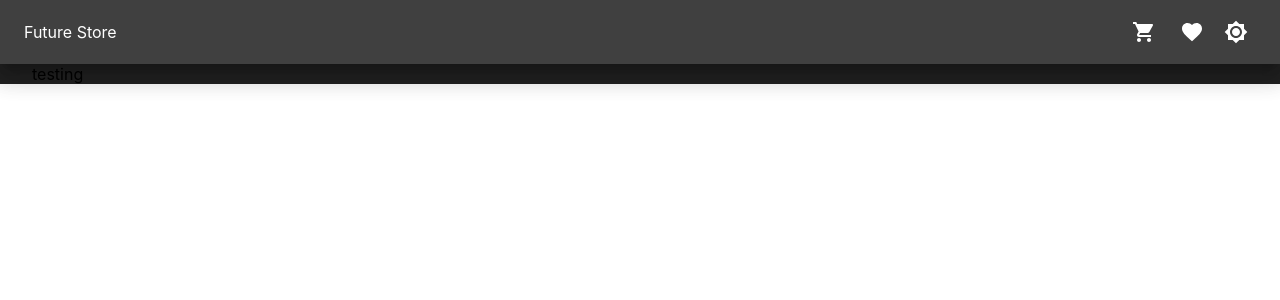
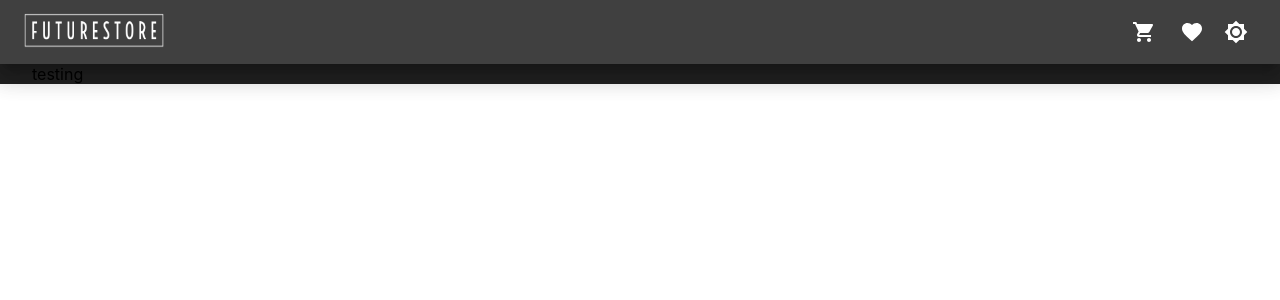
Before and after one commit to thomasmathew365/FutureStore, a Next.js app: page / in a window 1280 px wide. Shown: the top 300 px of the page. Built offline with nearby package versions, Linux system fonts and the light colour scheme.

Commit message:
added logo

```diff
--- a/components/Header.tsx
+++ b/components/Header.tsx
@@ -8,6 +8,7 @@ import { useRecoilValue } from 'recoil';
 import { themeState } from '../atoms';
 import CartDrawer from './CartDrawer';
 import Favorites from './Favorites';
+import Image from 'next/image';
 
 export default function Header() {
   const theme = useRecoilValue<'light' | 'dark'>(themeState);
@@ -20,7 +21,8 @@ export default function Header() {
           <Link href={`/search`}>
             <a >
               <Box sx={{ color: theme === 'light' ? 'text.primary' : 'common.white' }}>
-                {'Future Store'}
+                <Image sx={{ p: 2 }} src={`/futurestore-logos_${theme === 'light' ? `black` : `white`}.png`}
+                alt="me" width="140" height="35" />
 
               </Box>
             </a>
```
Also changed, not shown: public/futurestore-logos_black.png (added), public/futurestore-logos_white.png (added).
